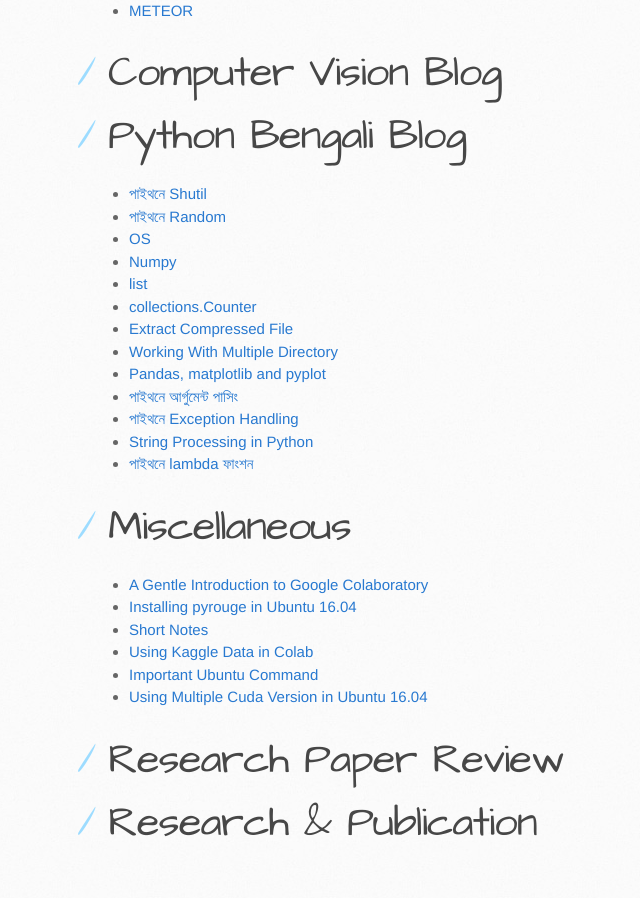
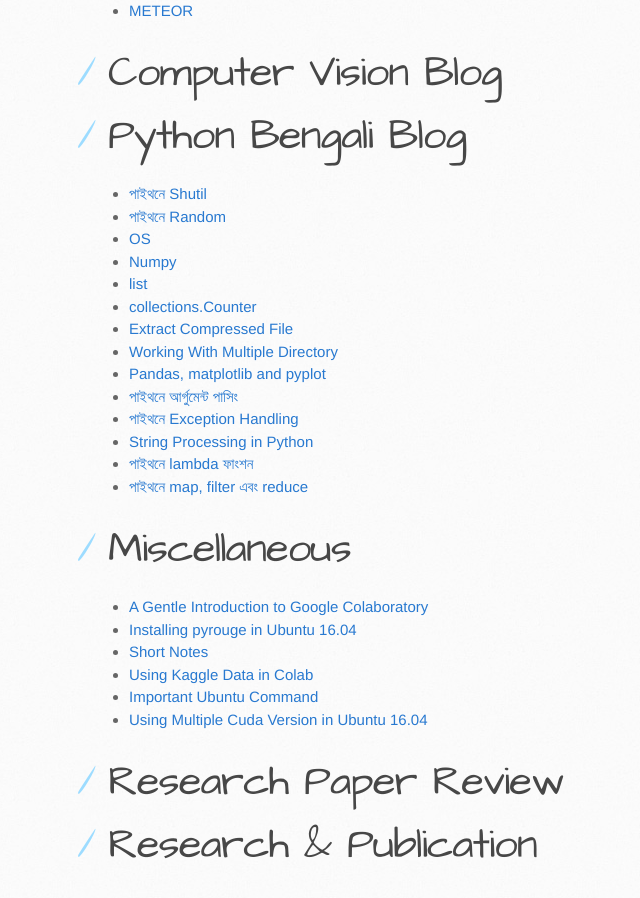
Before and after one commit to sagorbrur/sagorbrur.github.io, a Jekyll site: the page built from index.md, in a window 1280 px wide and 900 px high, scrolled down 1251 px. Shown: the whole window, without its empty margins (61-701 px from the left). Built offline with Jekyll 4.4.1, drawn with Linux system fonts in a browser that asks for light colours; our own code applies the rules of GitHub Pages for plain Markdown files; before the commit the page ends 2128 px from its top, so only the background shows below that.

Commit message:
added python_map_filter_reduce.md

```diff
--- a/index.md
+++ b/index.md
@@ -55,6 +55,7 @@
 * [পাইথনে Exception Handling](python_bn/exception_handling.md)
 * [String Processing in Python](python_bn/string_processing.md)
 * [পাইথনে lambda ফাংশন](python_bn/lambda.md)
+* [পাইথনে map, filter এবং reduce](python_bn/python_map_filter_reduce.md)
 
 # Miscellaneous
 * [A Gentle Introduction to Google Colaboratory](miscellaneous/colab_intro.md)
```
